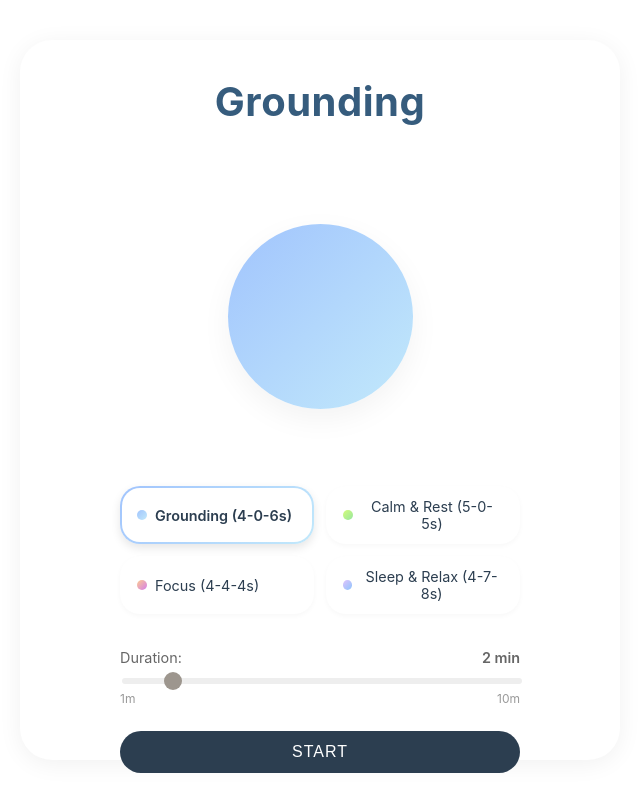
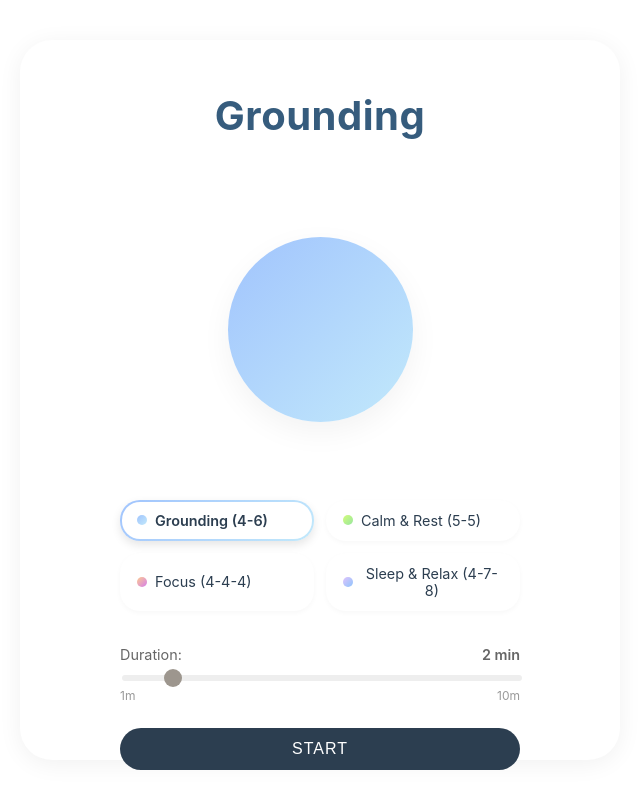
Before and after one commit to yosra-methal/breathing-widget-final-version-fixed-, a React (Vite) app: page / in a window 1280 px wide. Shown: the whole page, without its empty margins (320-960 px from the left). Built offline with nearby package versions, Linux system fonts and the light colour scheme.

Commit message:
FINAL_RESTORATION: Safari Stable Base + Clean Labels (4-6) + Bottom Padding

```diff
--- a/src/App.css
+++ b/src/App.css
@@ -8,6 +8,8 @@
     align-items: center;
     justify-content: center;
     padding: 40px !important;
+    padding-bottom: 30px !important;
+    /* Safety margin for Start button */
     box-sizing: border-box;
     /* Widget Frame Styles */
     background: white;
--- a/src/constants.js
+++ b/src/constants.js
@@ -2,7 +2,7 @@ export const MODES = {
     grounding: {
         id: 'grounding',
         title: 'Grounding', // Display title
-        label: 'Grounding (4-0-6s)', // Button label
+        label: 'Grounding (4-6)', // Removed '0-' and 's'
         inhale: 4,
         hold: 0,
         exhale: 6,
@@ -14,7 +14,7 @@ export const MODES = {
     calm: {
         id: 'calm',
         title: 'Calm & Rest',
-        label: 'Calm & Rest (5-0-5s)',
+        label: 'Calm & Rest (5-5)', // Removed '0-' and 's'
         inhale: 5,
         hold: 0,
         exhale: 5,
@@ -26,14 +26,11 @@ export const MODES = {
     focus: {
         id: 'focus',
         title: 'Focus',
-        label: 'Focus (4-4-4s)',
+        label: 'Focus (4-4-4)', // Removed 's'
         inhale: 4,
         hold: 4,
         exhale: 4,
-        holdEmpty: 4, // Box breathing usually has hold after exhale too? "4-4-4s" usually implies triangular or box. User said 4-4-4s. Let's assume Inhale 4, Hold 4, Exhale 4, HoldEmpty 0 based on "4-4-4s". Wait, standard Box is 4-4-4-4. Triangular is 4-4-4.
-        // User wrote: "Mode 3: Focus (4-4-4s)" implies 3 phases. I will stick to Inhale-Hold-Exhale 4-4-4.
-        // However, if it's box breathing, it should be 4-4-4-4. "Focus" is often Box.
-        // Let's strictly follow "4-4-4s" -> 4 inhale, 4 hold, 4 exhale.
+        holdEmpty: 4,
         defaultDuration: 180, // 3 minutes
         gradient: 'var(--gradient-focus)',
         textColor: '#d84315' // Dark orange
@@ -41,12 +38,12 @@ export const MODES = {
     sleep: {
         id: 'sleep',
         title: 'Sleep & Relax',
-        label: 'Sleep & Relax (4-7-8s)',
+        label: 'Sleep & Relax (4-7-8)', // Removed 's'
         inhale: 4,
         hold: 7,
         exhale: 8,
         holdEmpty: 0,
-        defaultDuration: null, // Special case: cycle count
+        defaultDuration: 300, // Default 5 mins instead of cycles
         defaultCycles: 4,
         gradient: 'var(--gradient-sleep)',
         textColor: '#4527a0' // Dark purple
```
